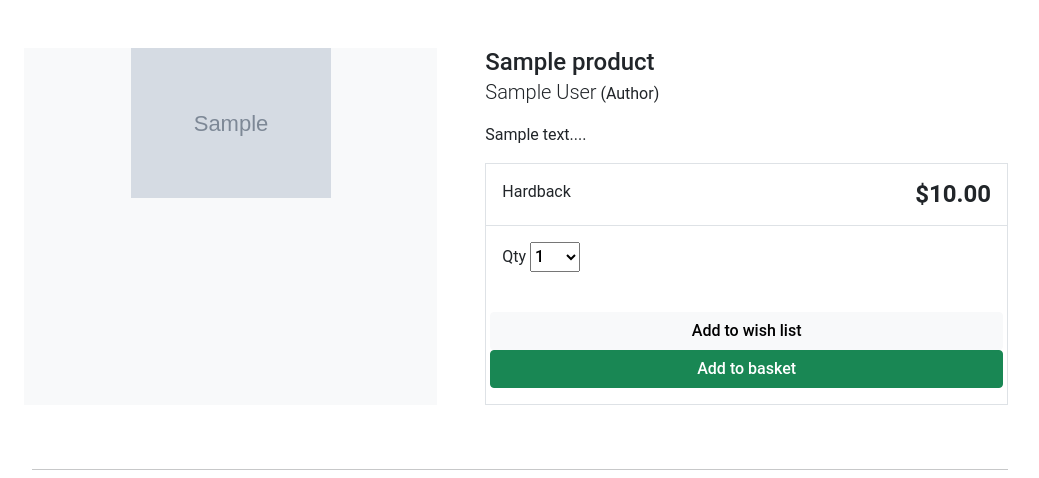
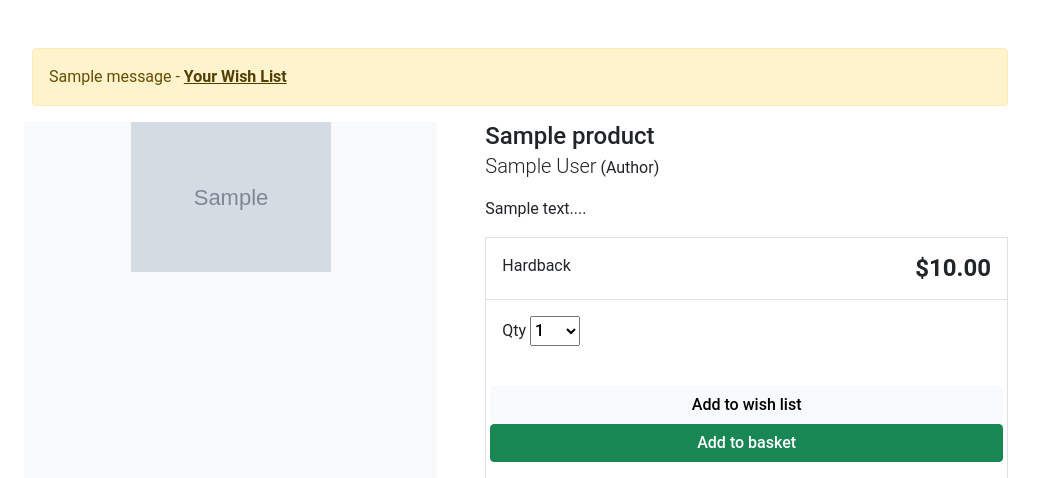
Before and after one commit to xqfqhu/ecommerce, a Django app: a page that uses templates/store/single.html in a window 1280 px wide. Shown: the part 131-609 px from the top of the page, without its empty margins (120-1159 px from the left). Run offline with Django 3.2, Linux system fonts and the light colour scheme; tables that the repository leaves empty hold one stand-in row (values such as "Sample post"); grey boxes marked "Sample" are stand-in pictures; one stand-in notice (Sample message) is shown.

Commit message:
add message when a product is added to wishlist

```diff
--- a/templates/store/single.html
+++ b/templates/store/single.html
@@ -9,6 +9,13 @@
 {%endblock%}
 {% block content %}
 <div class="container">
+  {%if messages%}
+  <div class="alert alert-warning" alert-"{{message.tags}}" role="alert">
+    {%for message in messages%}
+    {{message|safe}} - <a href="{% url "account:user_wishlist"%}" class="alert-link">Your Wish List</a>
+    {%endfor%}
+  </div>
+    {%endif%}
     <div class="row g-3">
       <div class="col-md-5 col-lg-5 order-md-first bg-light">
         <img class="img-fluid mx-auto d-block" width="200px" alt="Responsive image" src="{{ product.image.url }}" />
@@ -47,7 +54,8 @@
 
               <form action="{%url 'store:edit_wishlist'%}" method="post" class="edit-wishlist-form">
                 {% csrf_token %}
-              <button type="submit button" name="productid" value="{{product.id}}" class="btn btn-light fw500 edit-wishlist-button">
+                <button type="submit button" name="productid" value="{{product.id}}"
+                  class="btn btn-light fw500 edit-wishlist-button">
                   {%if request.user in product.users_wishlist.all%}
                   Remove from wish list
                   {% else %}
@@ -56,7 +64,8 @@
                 </button>
               </form>
 
-              <button type="button" id="add-basket-button" value="{{product.id}}" class="btn btn-success fw500 add-basket-button">
+              <button type="button" id="add-basket-button" value="{{product.id}}"
+                class="btn btn-success fw500 add-basket-button">
                 Add to basket
               </button>
 
```
Lines whose indentation alone changed are shown as unchanged.
